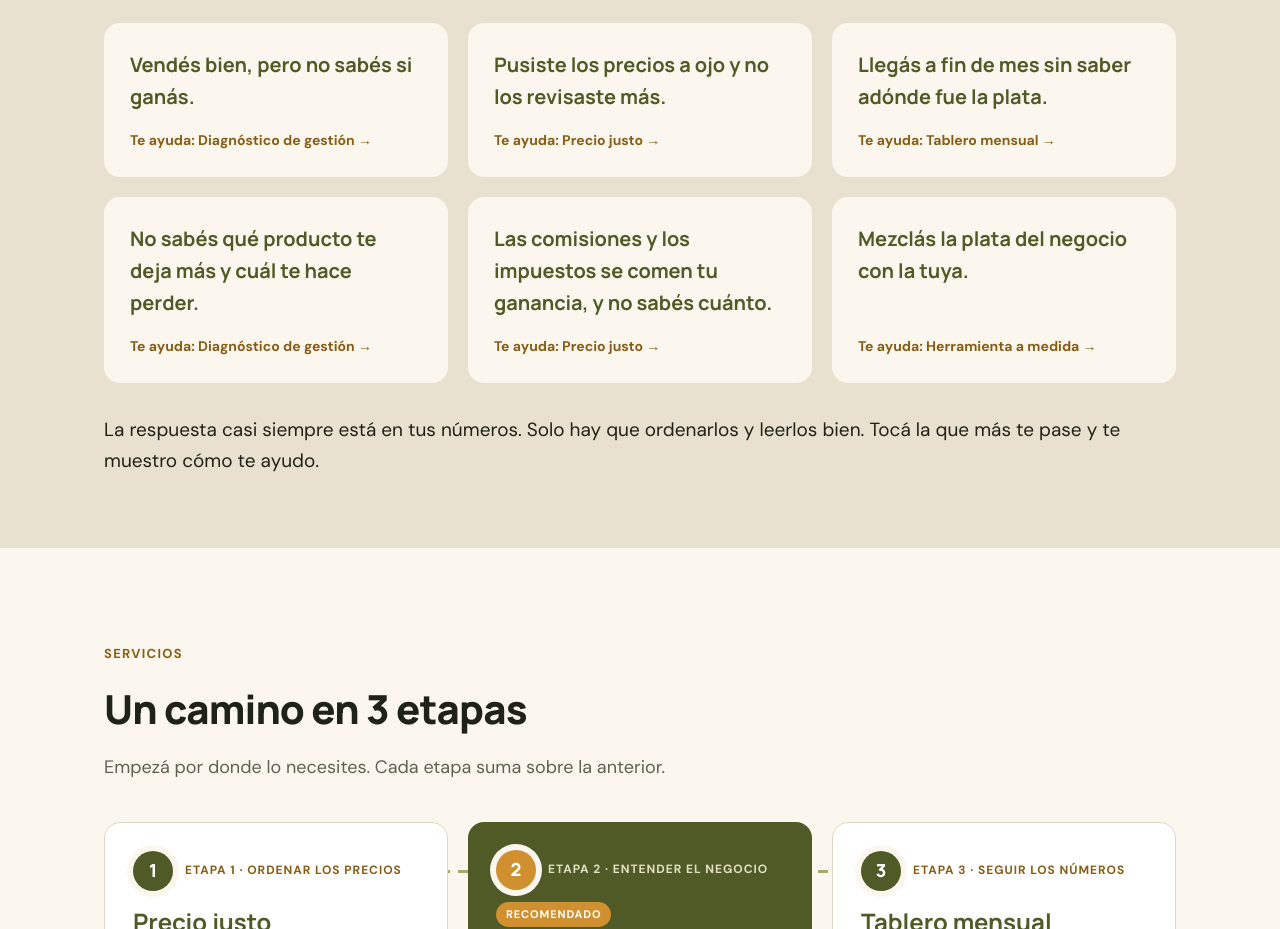
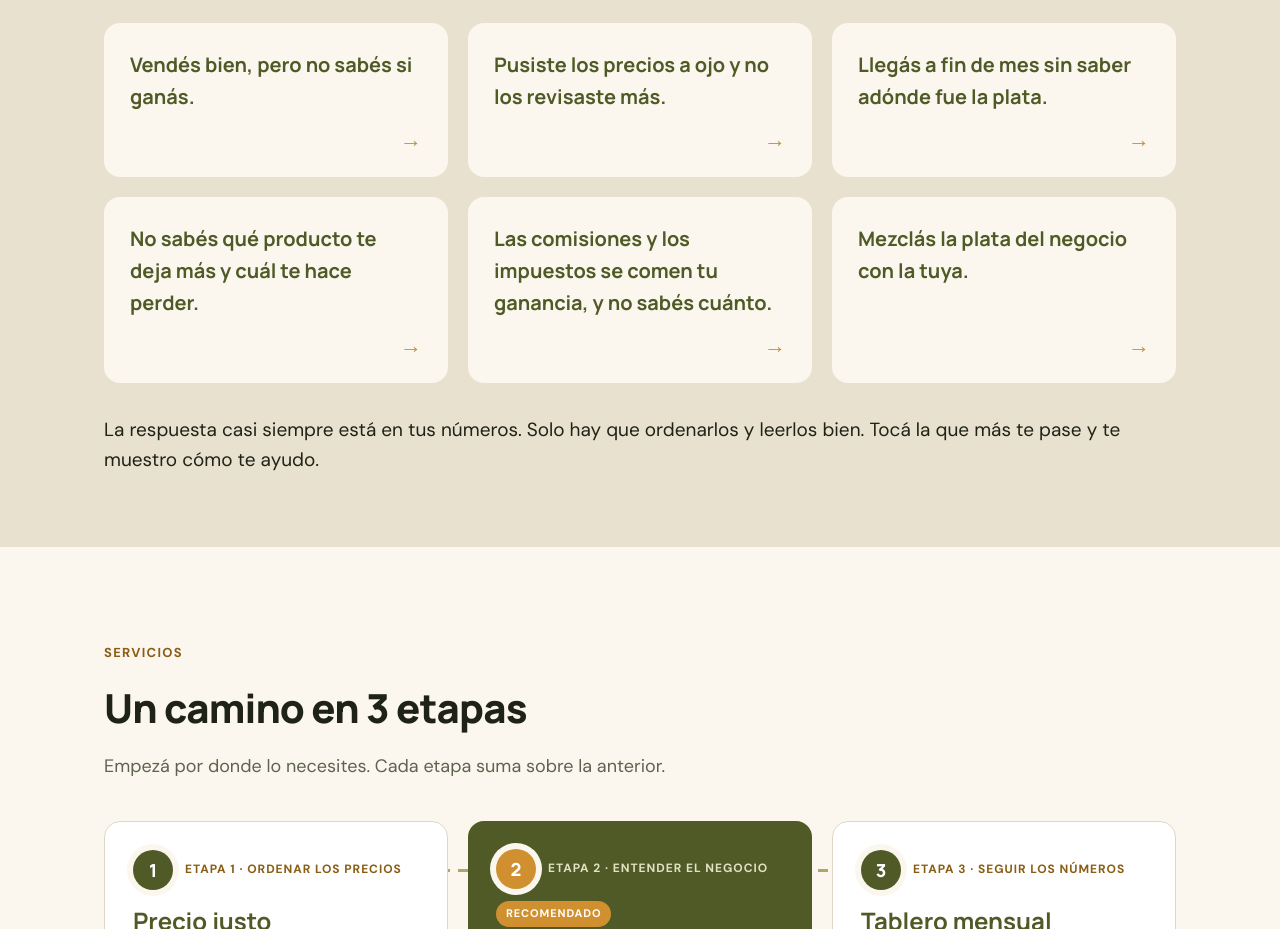
Before and after one commit to saldoafavor/saldoafavor.github.io, a plain HTML site: page index.html in a window 1280 px wide. Shown: the part 820-1749 px from the top of the page. Drawn offline with Linux system fonts and the light colour scheme.

Commit message:
Add files via upload

```diff
--- a/index.html
+++ b/index.html
@@ -30,7 +30,8 @@ a:focus-visible{outline:3px solid #d0902f;outline-offset:3px}
 @media (max-width:959px){.camino::before{display:none}}
 @media (max-width:640px){.camino{padding-top:0!important;padding-bottom:0!important}}
 .problema{display:flex;flex-direction:column;justify-content:space-between;gap:16px;background:#fbf7ee;border-radius:16px;padding:24px;text-decoration:none;border:2px solid transparent;transition:border-color .2s,transform .2s}
-.problema .ver{font-size:14px;font-weight:700;color:#8a5d14}
+.problema .ver{align-self:flex-end;font-size:22px;font-weight:700;color:#d0902f;line-height:1;transition:transform .2s}
+.problema:hover .ver{transform:translateX(4px)}
 .problema:hover,.problema:focus-visible{border-color:#d0902f;transform:translateY(-2px)}
 #etapa-1,#etapa-2,#etapa-3,#complemento{scroll-margin-top:24px}
 #etapa-1:target,#etapa-2:target,#etapa-3:target,#complemento:target{animation:resalto 2.4s ease}
@@ -75,12 +76,12 @@ a:focus-visible{outline:3px solid #d0902f;outline-offset:3px}
 <div style="max-width: 1120px; margin: 0 auto; padding: 72px 24px; display: flex; flex-direction: column; gap: 32px">
 <h2 style="margin: 0; font-family: Manrope, sans-serif; font-weight: 800; font-size: 36px; letter-spacing: -0.02em; color: #1f2216">¿Te pasa algo de esto?</h2>
 <div style="display: grid; grid-template-columns: repeat(auto-fit, minmax(min(300px, 100%), 1fr)); gap: 20px">
-<a class="problema" href="#etapa-2"><p style="margin: 0; font-family: Manrope, sans-serif; font-weight: 700; font-size: 20px; color: #4f5a26">Vendés bien, pero no sabés si ganás.</p><span class="ver">Te ayuda: Diagnóstico de gestión →</span></a>
-<a class="problema" href="#etapa-1"><p style="margin: 0; font-family: Manrope, sans-serif; font-weight: 700; font-size: 20px; color: #4f5a26">Pusiste los precios a ojo y no los revisaste más.</p><span class="ver">Te ayuda: Precio justo →</span></a>
-<a class="problema" href="#etapa-3"><p style="margin: 0; font-family: Manrope, sans-serif; font-weight: 700; font-size: 20px; color: #4f5a26">Llegás a fin de mes sin saber adónde fue la plata.</p><span class="ver">Te ayuda: Tablero mensual →</span></a>
-<a class="problema" href="#etapa-2"><p style="margin: 0; font-family: Manrope, sans-serif; font-weight: 700; font-size: 20px; color: #4f5a26">No sabés qué producto te deja más y cuál te hace perder.</p><span class="ver">Te ayuda: Diagnóstico de gestión →</span></a>
-<a class="problema" href="#etapa-1"><p style="margin: 0; font-family: Manrope, sans-serif; font-weight: 700; font-size: 20px; color: #4f5a26">Las comisiones y los impuestos se comen tu ganancia, y no sabés cuánto.</p><span class="ver">Te ayuda: Precio justo →</span></a>
-<a class="problema" href="#complemento"><p style="margin: 0; font-family: Manrope, sans-serif; font-weight: 700; font-size: 20px; color: #4f5a26">Mezclás la plata del negocio con la tuya.</p><span class="ver">Te ayuda: Herramienta a medida →</span></a>
+<a class="problema" href="#etapa-2"><p style="margin: 0; font-family: Manrope, sans-serif; font-weight: 700; font-size: 20px; color: #4f5a26">Vendés bien, pero no sabés si ganás.</p><span class="ver" aria-hidden="true">→</span></a>
+<a class="problema" href="#etapa-1"><p style="margin: 0; font-family: Manrope, sans-serif; font-weight: 700; font-size: 20px; color: #4f5a26">Pusiste los precios a ojo y no los revisaste más.</p><span class="ver" aria-hidden="true">→</span></a>
+<a class="problema" href="#etapa-3"><p style="margin: 0; font-family: Manrope, sans-serif; font-weight: 700; font-size: 20px; color: #4f5a26">Llegás a fin de mes sin saber adónde fue la plata.</p><span class="ver" aria-hidden="true">→</span></a>
+<a class="problema" href="#etapa-2"><p style="margin: 0; font-family: Manrope, sans-serif; font-weight: 700; font-size: 20px; color: #4f5a26">No sabés qué producto te deja más y cuál te hace perder.</p><span class="ver" aria-hidden="true">→</span></a>
+<a class="problema" href="#etapa-1"><p style="margin: 0; font-family: Manrope, sans-serif; font-weight: 700; font-size: 20px; color: #4f5a26">Las comisiones y los impuestos se comen tu ganancia, y no sabés cuánto.</p><span class="ver" aria-hidden="true">→</span></a>
+<a class="problema" href="#complemento"><p style="margin: 0; font-family: Manrope, sans-serif; font-weight: 700; font-size: 20px; color: #4f5a26">Mezclás la plata del negocio con la tuya.</p><span class="ver" aria-hidden="true">→</span></a>
 </div>
 <p style="margin: 0; font-size: 19px; color: #1f2216">La respuesta casi siempre está en tus números. Solo hay que ordenarlos y leerlos bien. Tocá la que más te pase y te muestro cómo te ayudo.</p>
 </div>
```
